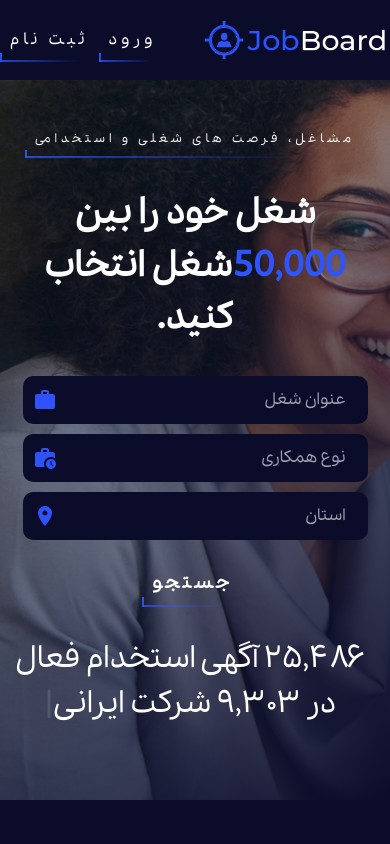
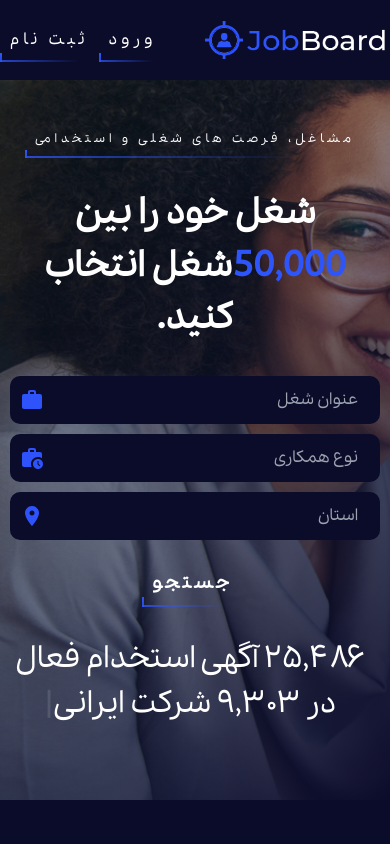
Before and after one commit to Mohammadjt2/react-js-JOB-, a React (Create React App) app: page / in a window 390 px wide. Shown: the top 844 px of the page. Built offline with nearby package versions, Linux system fonts and the light colour scheme.

Commit message:
Responsive site bug fix-5

```diff
--- a/src/Components/Content/Content.css
+++ b/src/Components/Content/Content.css
@@ -10,7 +10,7 @@
 }
 .content-background {
   background: linear-gradient(135deg, #0b0b2a00, #0b0b2a);
-  height: 720px ;
+  height: 720px;
   width: 100%;
   position: absolute;
   left: 0;
@@ -43,7 +43,6 @@
 .content-form-input {
   display: flex;
   gap: 5px;
-
 }
 
 .content-form-input input {
@@ -98,7 +97,7 @@
     padding-left: 10px;
   }
 }
-@media (max-width: 800px) {
+@media (max-width: 830px) {
   .content {
     text-align: center;
     padding: 120px 10px;
@@ -108,7 +107,7 @@
     gap: 40px;
   }
   .content-form-input div {
-    margin: auto;
+    margin: 0 20px;
   }
   .content-icon {
     display: flex;
@@ -121,13 +120,13 @@
   }
 }
 @media (max-width: 515px) {
-  .content-form-input{
+  .content-form-input {
     gap: 10px;
   }
-  .content-text{
+  .content-text {
     font-size: 30px;
   }
-  .content-form-title{
+  .content-form-title {
     font-size: 35px;
   }
 }
@@ -140,3 +139,9 @@
     margin-right: 30px;
   }
 }
+
+@media (max-width: 515px) {
+  .content-form-input div {
+    margin: 0 0px;
+  }
+}
```
